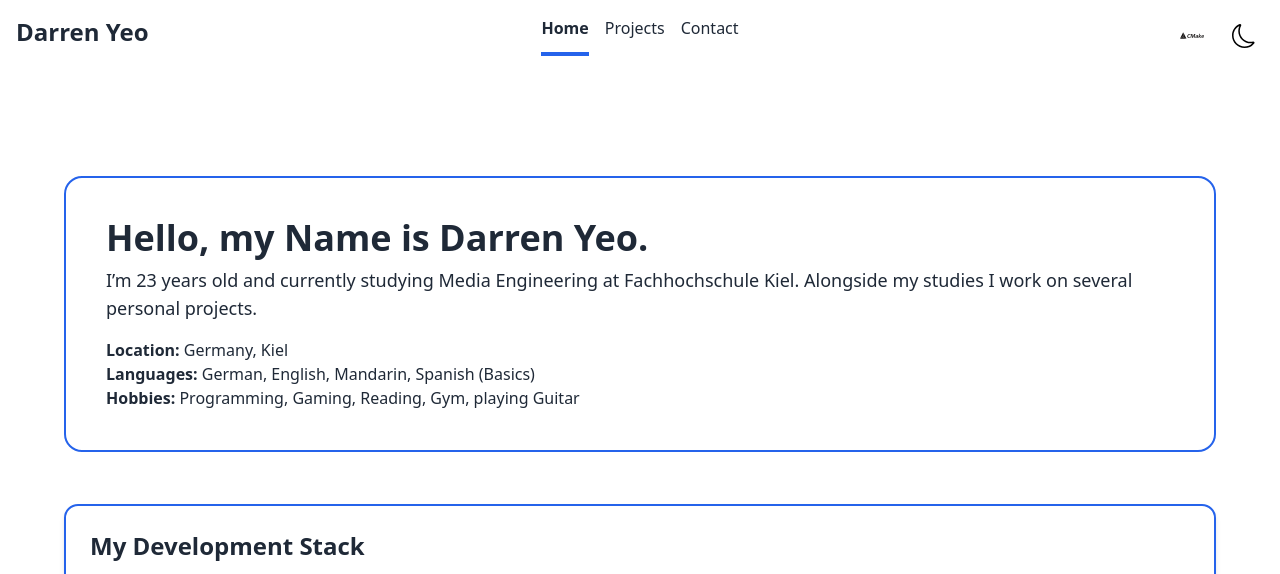
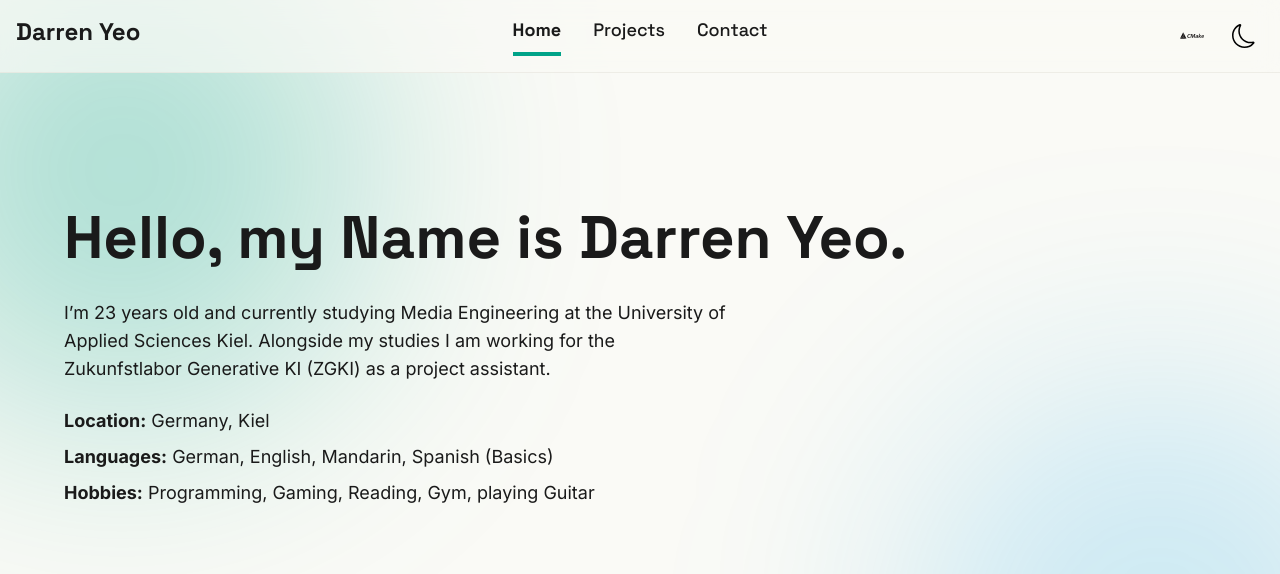
Before and after one commit to darrenyeo245/myPortfolio, a Next.js app: page / in a window 1280 px wide. Shown: the top 574 px of the page. Built offline with nearby package versions, Linux system fonts and the light colour scheme.

Commit message:
update layout and colors

```diff
--- a/app/components/colorMode.tsx
+++ b/app/components/colorMode.tsx
@@ -2,7 +2,9 @@
 import { useEffect, useState } from "react";
 
 export function ColorModeToggle() {
-    const [isDark, setIsDark] = useState(false);
+    const [isDark, setIsDark] = useState(() =>
+        typeof window !== "undefined" && document.documentElement.classList.contains('dark')
+    );
 
     useEffect(() => {
         const savedTheme = localStorage.getItem('theme');
--- a/app/components/footer.tsx
+++ b/app/components/footer.tsx
@@ -5,7 +5,7 @@ export function Footer() {
     ];
     return (
         <footer
-            className="p-5 bottom-0 left-0 right-0 text-text bg-custombackground border-accent z-50">
+            className="p-5 bottom-0 left-0 right-0 text-text border-accent z-50">
             <div className="flex items-center px-4">
                 <small className="flex-1">© 2025 Darren Yeo</small>
                 <nav className="flex-1 flex justify-center gap-4 align-middle">
--- a/app/components/navigation.tsx
+++ b/app/components/navigation.tsx
@@ -4,11 +4,11 @@ import {ColorModeToggle} from "@/app/components/colorMode";
 export const Navigation = () => {
     const pathname = usePathname();
     return (
-        <nav className="fixed top-0 left-0 right-0 flex justify-between p-4 bg-background z-50">
+        <nav className="fixed top-0 left-0 right-0 flex justify-between p-4 bg-background/70 backdrop-blur-md border-b border-border/50 z-50 font-display   ">
             <div className="flex-1">
                 <a href="/" className="text-2xl font-bold hover:text-hover">Darren Yeo</a>
             </div>
-            <div className="flex justify-center gap-4">
+            <div className="flex justify-center gap-8 text-lg">
                 <a href="/"
                    className={`hover:text-hover  ${pathname === '/' ? 'font-bold border-b-4 border-accent pb-2' : ''}`}>Home</a>
                 <a href="/projects"
--- a/app/contact/page.tsx
+++ b/app/contact/page.tsx
@@ -40,9 +40,9 @@ export default function Contact() {
     return (
         <div className="flex min-h-screen flex-col items-center py-6 md:py-10">
             <div className="w-full max-w-4xl px-4">
-                <h1 className="text-4xl font-bold mb-8 text-center">Get In Touch</h1>
+                <h1 className="text-4xl font-bold mb-8 text-center font-display">Get In Touch</h1>
 
-                <div className="grid grid-cols-1 md:grid-cols-2 gap-8">
+                <div className="grid grid-cols-1 md:grid-cols-2 gap-8 font-body">
                     <div className="space-y-6">
                         <div>
                             <h2 className="text-2xl font-semibold mb-4">Contact Information</h2>
--- a/app/globals.css
+++ b/app/globals.css
@@ -6,6 +6,9 @@
 @custom-variant dark (&:where(.dark, .dark *));
 
 @theme inline {
+    --font-display: var(--font-display);
+    --font-body: var(--font-body);
+    --font-mono: var(--font-mono);
     --radius-sm: calc(var(--radius) - 4px);
     --radius-md: calc(var(--radius) - 2px);
     --radius-lg: var(--radius);
@@ -37,47 +40,47 @@
 :root {
     --radius: 0.625rem;
 
-    --background: #FFFFFF;
-    --foreground: #1F2937;
-    --secondary: #F5F5F5;
+    --background: #FAFAF6;
+    --foreground: #1A1A1A;
+    --secondary: #F0EFEA;
     --muted: #6B7280;
-    --accent: #2563EB;
-    --border: #E5E7EB;
+    --accent: #00A388;
+    --border: #E2E0D8;
     --card: #FFFFFF;
     --primary: #0EA5E9;
 
-    --card-foreground: #1F2937;
+    --card-foreground: #1A1A1A;
     --popover: #FFFFFF;
-    --popover-foreground: #1F2937;
+    --popover-foreground: #1A1A1A;
     --primary-foreground: #FFFFFF;
-    --secondary-foreground: #1F2937;
+    --secondary-foreground: #1A1A1A;
     --muted-foreground: #6B7280;
     --accent-foreground: #FFFFFF;
     --destructive: oklch(0.577 0.245 27.325);
-    --input: #E5E7EB;
-    --ring: #2563EB;
+    --input: #E2E0D8;
+    --ring: #00A388;
 }
 
 .dark {
-    --background: #000000;
-    --foreground: #E0E0E0;
-    --secondary: #141414;
+    --background: #0A0A0B;
+    --foreground: #EDEDED;
+    --secondary: #17181A;
     --muted: #A5A5A5;
-    --accent: #ff8e00;
-    --border: #888888;
-    --card: #222222;
+    --accent: #2DE0BC;
+    --border: #2A2B2E;
+    --card: #141516;
     --primary: #636363;
 
-    --card-foreground: #E0E0E0;
-    --popover: #222222;
-    --popover-foreground: #E0E0E0;
-    --primary-foreground: #E0E0E0;
-    --secondary-foreground: #E0E0E0;
+    --card-foreground: #EDEDED;
+    --popover: #141516;
+    --popover-foreground: #EDEDED;
+    --primary-foreground: #EDEDED;
+    --secondary-foreground: #EDEDED;
     --muted-foreground: #A5A5A5;
-    --accent-foreground: #000000;
+    --accent-foreground: #0A0A0B;
     --destructive: oklch(0.704 0.191 22.216);
-    --input: #888888;
-    --ring: #ff8e00;
+    --input: #2A2B2E;
+    --ring: #2DE0BC;
 }
 
 @layer base {
--- a/app/home/about.tsx
+++ b/app/home/about.tsx
@@ -5,16 +5,15 @@ export default function AboutMe() {
         return Math.floor((currentDate.getTime() - birthDate.getTime()) / 3.15576e10)
     }
     return (
-        <div
-            className="text-left border-2 rounded-2xl mt-10 p-10 bg-secondarybackground border-accent">
+        <div className="text-left mt-10 py-6">
             <section>
-                <h1 className="text-4xl font-bold ">Hello, my Name is Darren Yeo.</h1>
-                <div className="mt-2 text-secondarytext">
+                <h1 className="text-5xl md:text-6xl font-bold font-display leading-tight">Hello, my Name is Darren Yeo.</h1>
+                <div className="mt-6 text-secondarytext max-w-2xl font-body">
                     <p className="text-lg ">I’m {getAge()} years old and currently studying Media Engineering at
-                        Fachhochschule
-                        Kiel.
-                        Alongside my studies I work on several personal projects.</p>
-                    <ul className="pt-4">
+                        the University of Applied Sciences Kiel.
+                        Alongside my studies I am working for the Zukunfstlabor Generative KI (ZGKI) as a project assistant.
+                    </p>
+                    <ul className="pt-6 space-y-2 text-lg">
                         <li><span className="font-bold text-text">Location:</span> Germany, Kiel
                         </li>
                         <li><span className="font-bold text-text">Languages:</span> German, English,
--- a/app/home/devstack.tsx
+++ b/app/home/devstack.tsx
@@ -11,7 +11,7 @@ import {
 
 export default function DevStack() {
     return (
-        <div className="border-2 border-accent rounded-xl p-6 shadow-md bg-secondarybackground mt-5">
+        <div className="border-2 border-accent rounded-xl p-6 shadow-md bg-background mt-5 font-mono">
             <h1 className="text-2xl font-bold text-foreground">My Development Stack</h1>
             <p className="text-m text-muted-foreground mt-2">These are some of the technologies I work with:</p>
 
--- a/app/layout.tsx
+++ b/app/layout.tsx
@@ -4,11 +4,28 @@ import {Navigation} from "@/app/components/navigation";
 import {Footer} from "@/app/components/footer";
 import 'devicon/devicon.min.css';
 import React from "react";
+import { Space_Grotesk, Inter, JetBrains_Mono } from "next/font/google";
 
 export const metadata: Metadata = {
     title: "Darren Yeo",
     description: "Welcome to my personal website!",
 };
+
+const spaceGrotesk = Space_Grotesk({
+    subsets: ["latin"],
+    variable: "--font-display",
+    weight: ["500", "700"],
+});
+
+const inter = Inter({
+    subsets: ["latin"],
+    variable: "--font-body",
+});
+
+const jetbrainsMono = JetBrains_Mono({
+    subsets: ["latin"],
+    variable: "--font-mono",
+});
 
 export default function RootLayout(
     {children,}: Readonly<{
@@ -16,7 +33,25 @@ export default function RootLayout(
     }>) {
     return (
         <html lang="en">
-        <body className="bg-background text-text dark:bg-background-dark dark:text-text-dark">
+        <head>
+            <script
+                dangerouslySetInnerHTML={{
+                    __html: `
+                (function() {
+                    const theme = localStorage.getItem('theme');
+                    if (theme === 'dark' || (!theme && window.matchMedia('(prefers-color-scheme: dark)').matches)) {
+                        document.documentElement.classList.add('dark');
+                    }
+                })();
+            `,
+                }}
+            />
+        </head>
+        <body className={`${spaceGrotesk.variable} ${inter.variable} ${jetbrainsMono.variable} bg-background text-text dark:bg-background-dark dark:text-text-dark font-body`}>
+        <div className="fixed inset-0 -z-10 overflow-hidden">
+            <div className="absolute top-[-10%] left-[-10%] w-[500px] h-[500px] bg-accent/30 rounded-full blur-[120px]"></div>
+            <div className="absolute bottom-[-10%] right-[-10%] w-[500px] h-[500px] bg-primary/20 rounded-full blur-[120px]"></div>
+        </div>
         <Navigation/>
         <main className="min-h-screen px-4 mt-24 sm:px-6 md:px-10 lg:px-12 pb-20">
             <div className="max-w-7xl mx-auto">
--- a/app/projects/page.tsx
+++ b/app/projects/page.tsx
@@ -4,10 +4,10 @@ export default function Projects() {
         <div>
             <ul className="grid grid-cols-1 sm:grid-cols-2 lg:grid-cols-3 gap-4 text-xl text-center font-bold">
                 {projects.map(project => (
-                    <li key={project.name} className="text-left border-2 rounded-lg p-4 border-accent hover:scale-105 transition-transform bg-secondarybackground">
+                    <li key={project.name} className="text-left border-2 rounded-lg p-4 border-accent hover:scale-105 transition-transform bg-secondarybackground font-display">
                         <img src={project.image} alt={project.name} className="w-100 h-60 mx-auto mb-2"/>
                         {project.name}
-                        <p className="font-normal text-lg">{project.description}</p>
+                        <p className="font-normal text-lg font-body">{project.description}</p>
                     </li>
                 ))}
             </ul>
```
